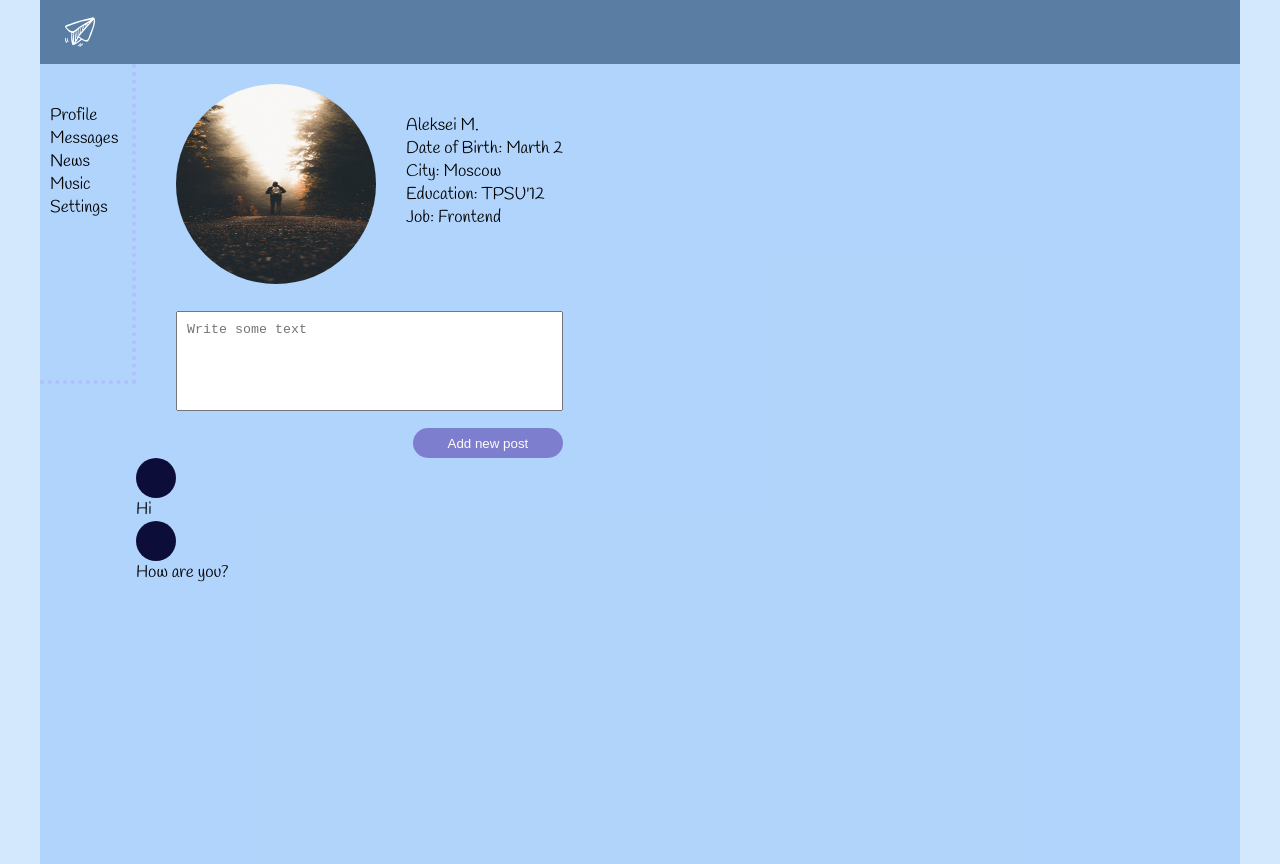
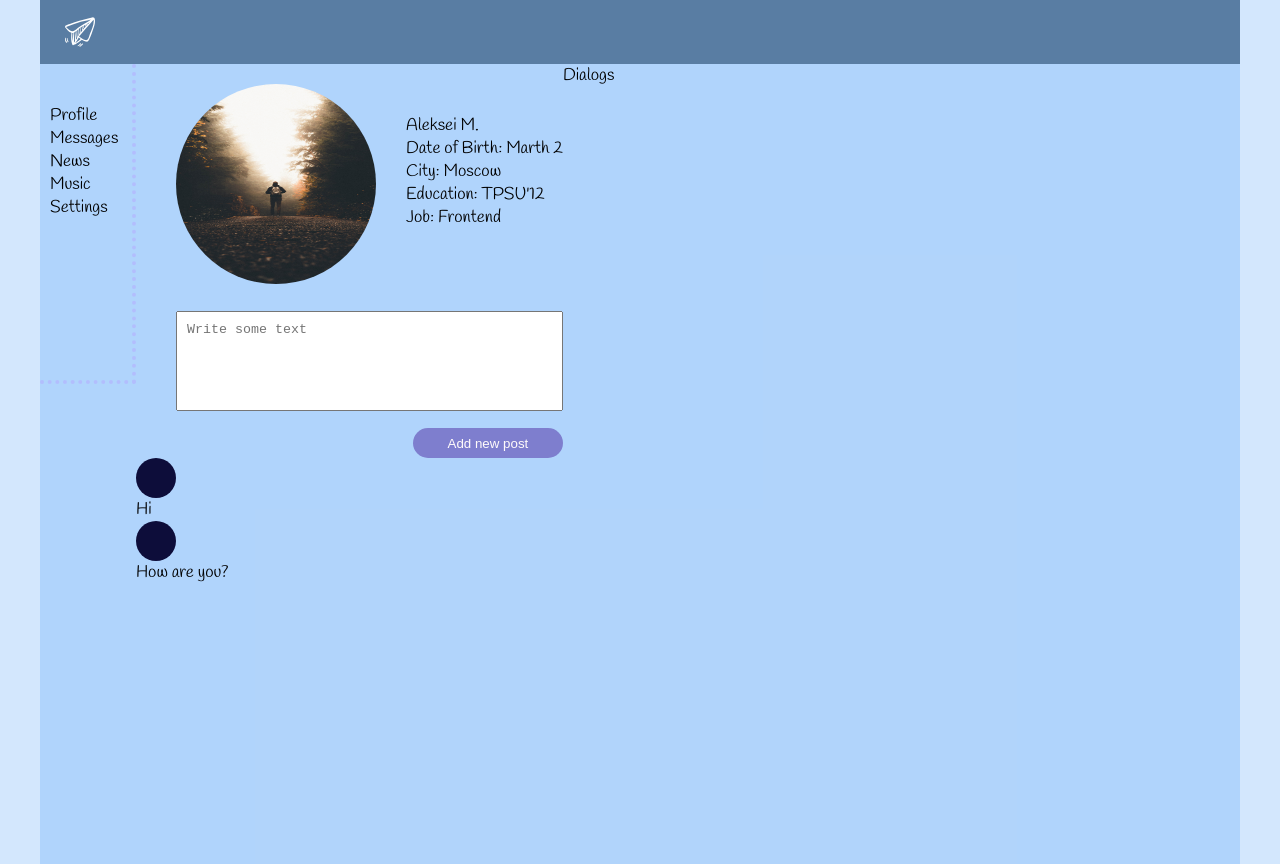
Before and after one commit to Yura195/Social-network-on-react, a React (Create React App) app: page / in a window 1280 px wide. Built offline with nearby package versions, Linux system fonts and the light colour scheme.

Commit message:
add Dialogs page

```diff
--- a/src/components/Content/Content.js
+++ b/src/components/Content/Content.js
@@ -1,12 +1,15 @@
 import styles from './Content.module.css'
+
 import Sidebar from "../Sidebar/Sidebar"
 import Profile from '../Profile/Profile'
+import Dialogs from '../Dialogs/Dialogs'
 
 const Content = () => {
     return (
         <div className={styles.content}>
         <Sidebar />
         <Profile/>
+        <Dialogs/>
         </div>
     )
 }
--- /dev/null
+++ b/src/components/Dialogs/Dialogs.js
@@ -0,0 +1,11 @@
+import styles from './Dialogs.module.css';
+
+const Dialogs = () =>{
+    return (
+        <div className={styles.dialogs}>
+            Dialogs
+        </div>
+    )
+}
+
+export default Dialogs;
--- a/src/components/Profile/Post/Post.js
+++ b/src/components/Profile/Post/Post.js
@@ -1,11 +1,9 @@
 import styles from "./Post.module.css"
-const Post = () => {
+const Post = (props) => {
   return (
     <div className={styles.post}>
       <div className={styles.point}></div>
-      <div className={styles.text}>Hi</div>
-      <div className={styles.point}></div>
-      <div className={styles.text}>How are you?</div>
+      <div className={styles.text}>{props.message}</div>
     </div>
   )
 }
--- a/src/components/Profile/Profile.js
+++ b/src/components/Profile/Profile.js
@@ -1,6 +1,7 @@
+import styles from "./Profile.module.css"
+
 import AddPost from "./AddPost/AddPost"
 import Post from "./Post/Post"
-import styles from "./Profile.module.css"
 import UserInfo from "./UserInfo/UserInfo"
 
 const Profile = () => {
@@ -8,7 +9,8 @@ const Profile = () => {
     <div className={styles.profile}>
       <UserInfo />
       <AddPost />
-      <Post />
+      <Post message="Hi"/>
+      <Post message="How are you?"/>
     </div>
   )
 }
```
Also changed, not shown: src/components/Dialogs/Dialogs.module.css (added), 1 other file (tests, documents, lock files or other folders).
